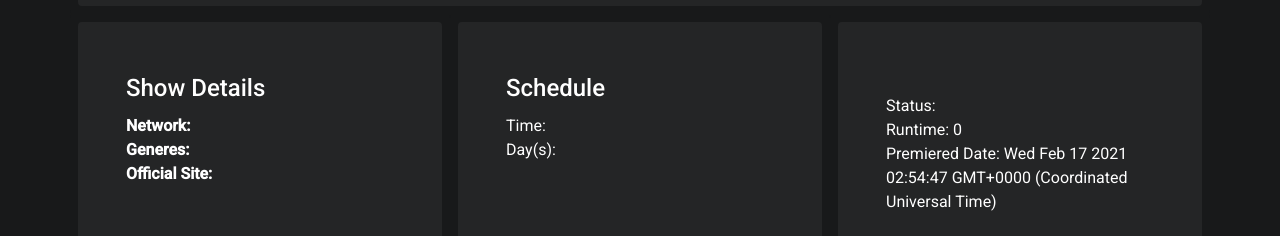
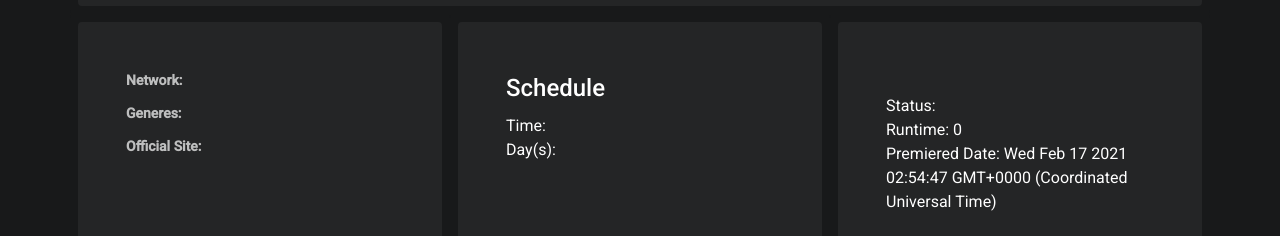
Before and after one commit to kaylijoi/tv-show-app, an Angular app: page / in a window 1280 px wide. Shown: the part 363-599 px from the top of the page. Built offline with nearby package versions, Linux system fonts and the light colour scheme.

Commit message:
added different styling in show-details component

```diff
--- a/src/app/app.component.html
+++ b/src/app/app.component.html
@@ -22,9 +22,7 @@
     </mat-card>
   </mat-grid-tile>
   <mat-grid-tile>
-    <mat-card color="primary">
-      <app-status></app-status>
-    </mat-card>
+    <app-status></app-status>
   </mat-grid-tile>
 </mat-grid-list>
  -->
--- a/src/app/show-details/show-details.component.css
+++ b/src/app/show-details/show-details.component.css
@@ -1,4 +1,7 @@
 #inner3 {
-  /* display: table-cell; */
+  /* display:flex; */
+  flex-flow: wrap;
+  overflow-wrap:inherit;
   white-space: nowrap;
+  /* overflow:-moz-hidden-unscrollable; */
 }
--- a/src/app/show-details/show-details.component.html
+++ b/src/app/show-details/show-details.component.html
@@ -1,13 +1,18 @@
 
-  <div id="main" *ngIf="details">
-    <mat-card-title class ="title">Show Details</mat-card-title>
-    <div id="wrapper">
+  <div fxLayout="row wrap" fxLayoutWrap class="cards" *ngIf="details">
+    <!-- <mat-card-title class ="title">Show Details</mat-card-title> -->
+        <mat-card-subtitle > <strong>Network: </strong> {{details.Network}} </mat-card-subtitle>
+        <mat-card-subtitle> <strong>Generes: </strong> {{details.Genres}} </mat-card-subtitle>
+        <mat-card-subtitle id ="inner3"> <strong>Official Site: </strong> <a href= "{{details.OfficialSite}}"> {{details.OfficialSite}}</a></mat-card-subtitle>
+
+    <!-- <div id="wrapper">
 
       <div id ="inner1"> <strong>Network:</strong> {{details.Network}} </div>
       <div id ="inner2"> <strong>Generes:</strong> {{details.Genres}} </div>
 
-      <!-- <div class="summaryText" [innerHTML] = current.summary></div> -->
-      <div id ="inner3"> <strong>Official Site:</strong><a href= "{{details.OfficialSite}}"> {{details.OfficialSite}}</a></div>
+
+
+      <div id ="inner3"> <strong>Official Site:</strong><a href= "{{details.OfficialSite}}"> {{details.OfficialSite}}</a></div> -->
 
 
   </div>
```
